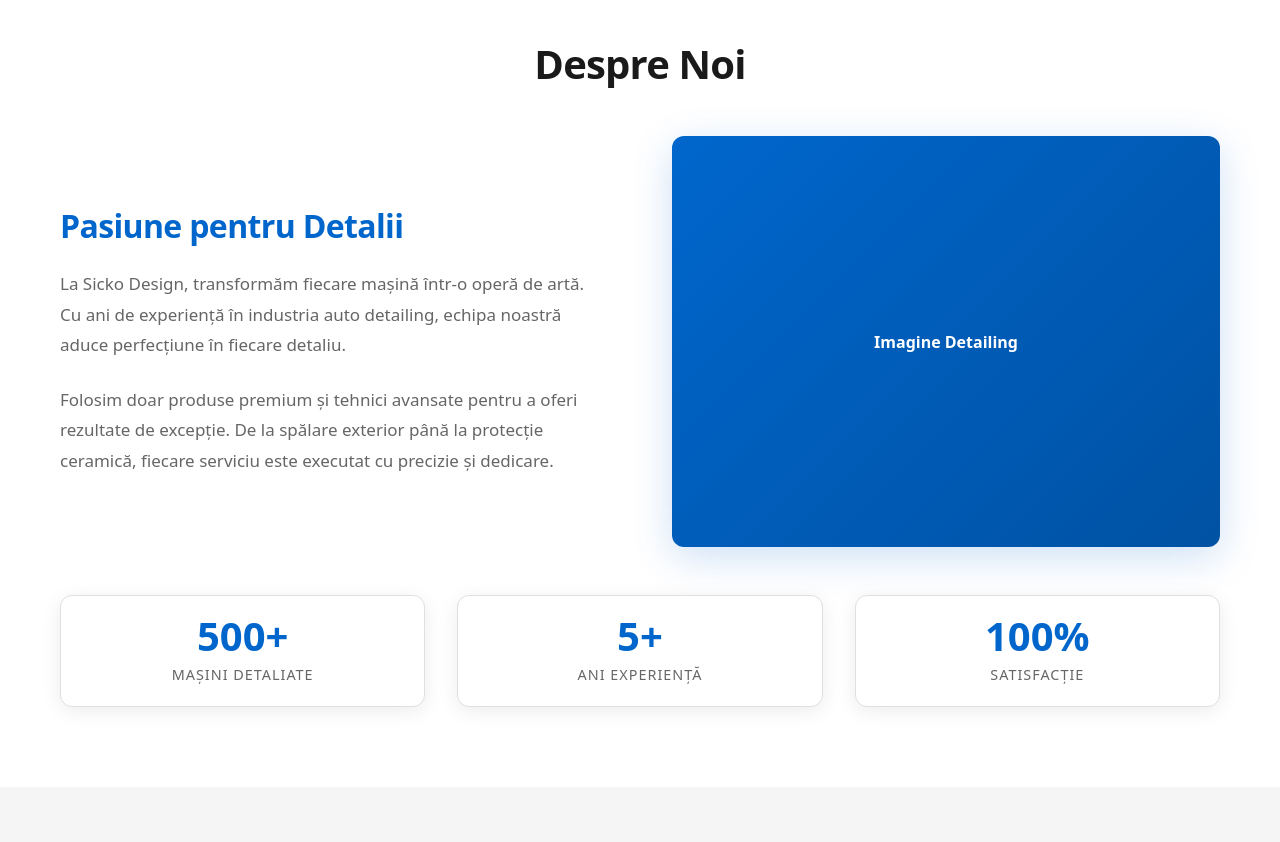
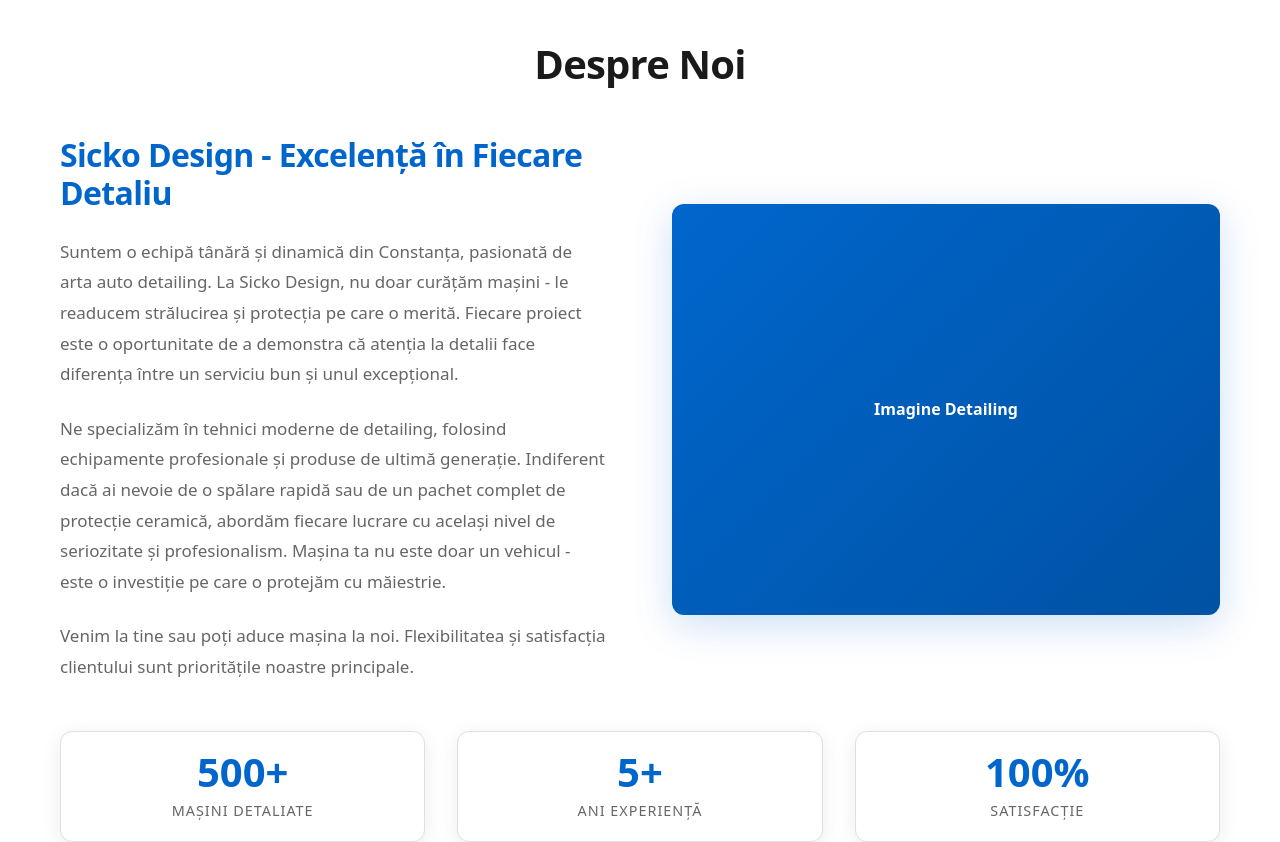
Before and after one commit to alyersin/sicko-design, a Next.js app: page / in a window 1280 px wide. Shown: the part 920-1762 px from the top of the page. Built offline with nearby package versions, Linux system fonts and the light colour scheme.

Commit message:
12/11 1520

```diff
--- a/src/components/sections/AboutSection.js
+++ b/src/components/sections/AboutSection.js
@@ -18,16 +18,24 @@
           <Grid templateColumns={{ base: "1fr", md: "1fr 1fr" }} gap={16} alignItems="center">
             <VStack spacing={6} align="flex-start">
               <Heading size="lg" color="brand.500">
-                Pasiune pentru Detalii
+                Sicko Design - Excelență în Fiecare Detaliu
               </Heading>
               <Text fontSize="1.0625rem" lineHeight="1.8" color="text.secondary">
-                La Sicko Design, transformăm fiecare mașină într-o operă de artă. Cu ani de experiență
-                în industria auto detailing, echipa noastră aduce perfecțiune în fiecare detaliu.
+                Suntem o echipă tânără și dinamică din Constanța, pasionată de arta auto detailing.
+                La Sicko Design, nu doar curățăm mașini - le readucem strălucirea și protecția pe care
+                o merită. Fiecare proiect este o oportunitate de a demonstra că atenția la detalii
+                face diferența între un serviciu bun și unul excepțional.
               </Text>
               <Text fontSize="1.0625rem" lineHeight="1.8" color="text.secondary">
-                Folosim doar produse premium și tehnici avansate pentru a oferi rezultate de excepție.
-                De la spălare exterior până la protecție ceramică, fiecare serviciu este executat cu
-                precizie și dedicare.
+                Ne specializăm în tehnici moderne de detailing, folosind echipamente profesionale și
+                produse de ultimă generație. Indiferent dacă ai nevoie de o spălare rapidă sau de un
+                pachet complet de protecție ceramică, abordăm fiecare lucrare cu același nivel de
+                seriozitate și profesionalism. Mașina ta nu este doar un vehicul - este o investiție
+                pe care o protejăm cu măiestrie.
+              </Text>
+              <Text fontSize="1.0625rem" lineHeight="1.8" color="text.secondary" fontWeight="500">
+                Venim la tine sau poți aduce mașina la noi. Flexibilitatea și satisfacția clientului
+                sunt prioritățile noastre principale.
               </Text>
             </VStack>
 
--- a/src/components/shared/WhatsAppButton.js
+++ b/src/components/shared/WhatsAppButton.js
@@ -4,7 +4,8 @@
 import { CONTACT_INFO } from "../../constants/app";
 
 export default function WhatsAppButton() {
-  const phoneNumber = CONTACT_INFO.phone.value.replace(/\s/g, "").replace(/\+/g, "");
+  // Format: +40732893053 (Romania country code +40, then number without leading 0)
+  const phoneNumber = CONTACT_INFO.phone.value.replace(/\s/g, "");
   const whatsappUrl = `https://wa.me/${phoneNumber}`;
 
   return (
--- a/src/constants/app.js
+++ b/src/constants/app.js
@@ -169,7 +169,7 @@
   },
   phone: {
     label: "Telefon",
-    value: "+40 XXX XXX XXX",
+    value: "+40 732 893 053",
     icon: "📞",
   },
   email: {
```
